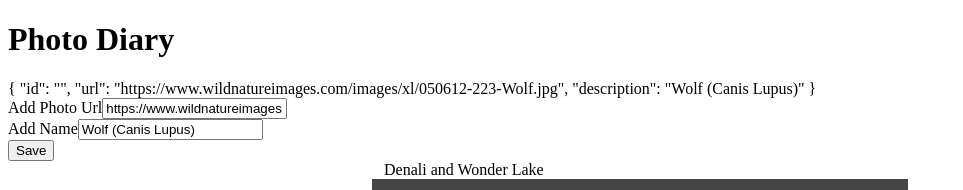
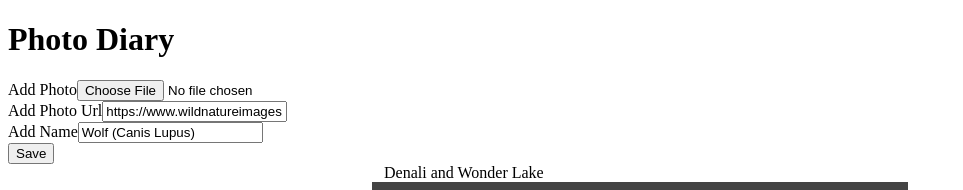
Before and after one commit to gTambo/angular-photo-gallery, an Angular app: page / in a window 1280 px wide. Shown: the top 190 px of the page, without its empty margins (0-963 px from the left). Built offline with nearby package versions, Linux system fonts and the light colour scheme.

Commit message:
mess around with testing suites

```diff
--- a/src/app/photos-page/photos-page.component.html
+++ b/src/app/photos-page/photos-page.component.html
@@ -1,11 +1,11 @@
 
 
-<form #addNewPhoto="ngForm" >
-    {{ model | json}}
-    <!-- <div>
+<form #addNewPhoto="ngForm" (ngSubmit)="saveForm()">
+
+    <div>
         <label for="photo-add">Add Photo</label>
         <input type="file" name="Add Photo" id="photo-add" />
-    </div> -->
+    </div>
 
     <div>
         <label for="add-photo-url">Add Photo Url</label>
@@ -15,7 +15,7 @@
         <label for="new-photo-name">Add Name</label>
         <input type="text" name="photoName" id="new-photo-name" [(ngModel)]="model.description"/>
     </div>
-    <button type="submit" (click)="saveForm()">Save</button>
+    <button type="submit" [disabled]="!addNewPhoto.form.valid">Save</button>
 </form>
 
 <div class="photo-view">
@@ -26,7 +26,7 @@
 
 <div class="photo-view">
     <h2>add new image</h2>
-    <input type="url" id="new-photo-url" [(ngModel)]="model.url" />
+    <input type="url" id="new-photo-url" [(ngModel)]="model.url" name="newPhotoUrl"/>
     <h3>Preview</h3>
     <img src="{{model.url}}" alt="your image" />
 </div>
--- a/src/app/photos-page/photos-page.component.ts
+++ b/src/app/photos-page/photos-page.component.ts
@@ -30,7 +30,7 @@ export class PhotosPageComponent {
   model = new Photo('', 'https://www.wildnatureimages.com/images/xl/050612-223-Wolf.jpg', 'Wolf (Canis Lupus)');
 
   constructor(
-    private formBuilder: FormBuilder,
+    // private formBuilder: FormBuilder,
     private photoService: PhotoService,
   ) {}
 
```
Also changed, not shown: 2 other files (tests, documents, lock files or other folders).
